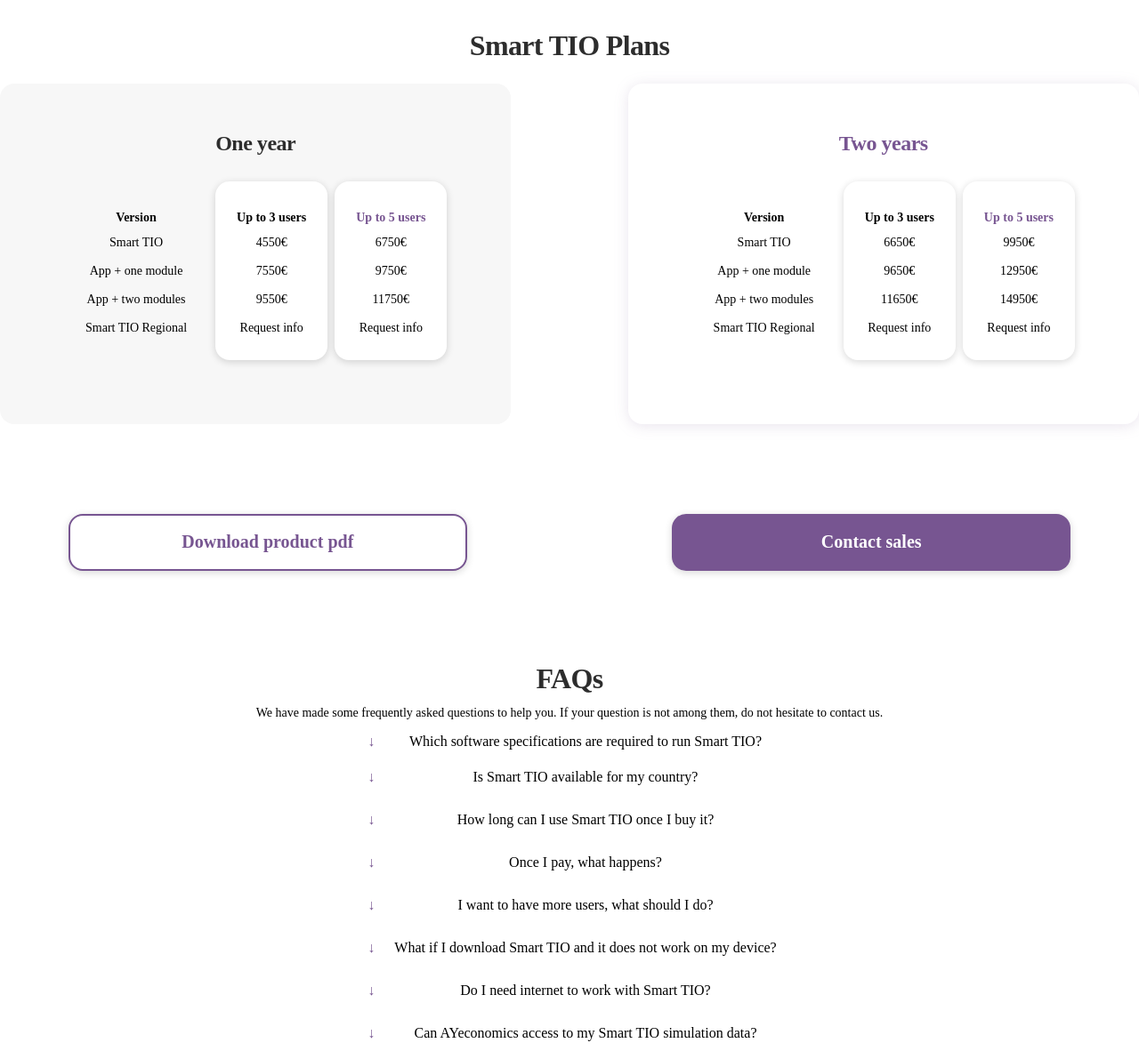
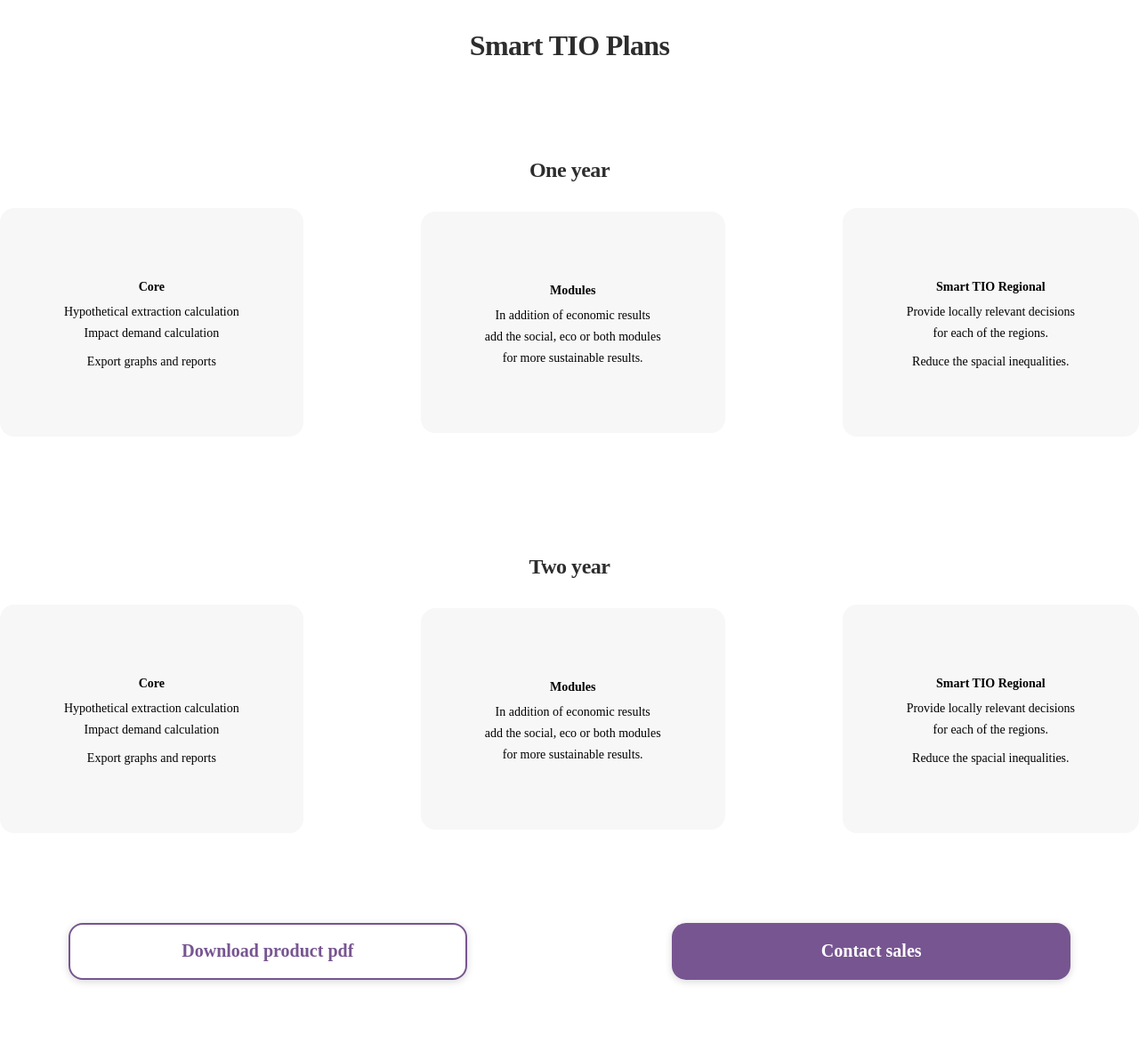
Before and after one commit to ypbxa/Smart-TIO-web, a PHP site: page /Prices.html in a window 1280 px wide. Shown: the part 96-1287 px from the top of the page at 89% size. Run offline with PHP 8.4, Linux system fonts and the light colour scheme; some libraries are stand-ins or nearby versions; some web fonts are replaced.

Commit message:
7/6
header index
Prices changes

```diff
--- a/Prices.html
+++ b/Prices.html
@@ -1,12 +1,16 @@
 <!DOCTYPE html>
 <html lang="en">
 <!-- Google Tag Manager -->
-<script>(function(w,d,s,l,i){w[l]=w[l]||[];w[l].push({'gtm.start':
-  new Date().getTime(),event:'gtm.js'});var f=d.getElementsByTagName(s)[0],
-  j=d.createElement(s),dl=l!='dataLayer'?'&l='+l:'';j.async=true;j.src=
-  'https://www.googletagmanager.com/gtm.js?id='+i+dl;f.parentNode.insertBefore(j,f);
-  })(window,document,'script','dataLayer','GTM-5MWRJTP');</script>
+<script>(function (w, d, s, l, i) {
+    w[l] = w[l] || []; w[l].push({
+      'gtm.start':
+        new Date().getTime(), event: 'gtm.js'
+    }); var f = d.getElementsByTagName(s)[0],
+      j = d.createElement(s), dl = l != 'dataLayer' ? '&l=' + l : ''; j.async = true; j.src =
+        'https://www.googletagmanager.com/gtm.js?id=' + i + dl; f.parentNode.insertBefore(j, f);
+  })(window, document, 'script', 'dataLayer', 'GTM-5MWRJTP');</script>
 <!-- End Google Tag Manager -->
+
 <head>
   <meta charset="UTF-8">
   <meta name="viewport" content="width=device-width, initial-scale=1.0">
@@ -24,15 +28,15 @@
 
 <body>
   <!-- Google Tag Manager (noscript) -->
-<noscript><iframe src="https://www.googletagmanager.com/ns.html?id=GTM-5MWRJTP"
-  height="0" width="0" style="display:none;visibility:hidden"></iframe></noscript>
+  <noscript><iframe src="https://www.googletagmanager.com/ns.html?id=GTM-5MWRJTP" height="0" width="0"
+      style="display:none;visibility:hidden"></iframe></noscript>
   <!-- End Google Tag Manager (noscript) -->
   <header id="desktopnav">
     <nav>
       <a class="noline" href="index.html"> <img id="logo" src="images/Logo.png" alt="logo"> </a>
       <div class="menu">
         <a id="productnav" href="Product.html">Product</a>
-        <a id="trainingnav"  href="Trainings.html">Trainings</a>
+        <a id="trainingnav" href="Trainings.html">Trainings</a>
         <a class="wearehere" href="Prices.html">Prices</a>
         <a id="aboutusnav" href="aboutus.html">About us</a>
         <a id="contactnav" href="Contact.html">Contact</a>
@@ -77,139 +81,77 @@
 
     <section class="pricessection" id="pricesdesktop">
       <h4 class="alignedcenter">Smart TIO Plans</h4>
+
+
+      <h4 class="pricecardtitleone">One year</h4>
       <div class="pricecards">
+
         <div class="pricecard" id="oneyear">
-          <h4 class="pricecardtitleone">One year</h4>
-          <div class="usersoptions">
           <div class="appoptions">
-              <p class="black"> Version</p>
-              <p> Smart TIO</p>
-              <p> App + one module</p>
-              <p> App + two modules</p>
-              <p> Smart TIO Regional</p>
+            <p class="black"> Core</p>
+            <p> Hypothetical extraction calculation <br>Impact demand calculation</p>
+            <p>Export graphs and reports</p>
           </div>
-            <div class="usersallowed">
-              <div class="oneuseroption">
-              <p class="black"> Up to 3 users</p>
-              <p>4550€</p>
-              <p>7550€</p>
-              <p>9550€</p>
-              <p>Request info</p>
         </div>
-            <div class="oneuseroption">
-              <p  class="purple"> Up to 5 users</p>
-              <p>6750€</p>
-              <p>9750€</p>
-              <p>11750€</p>
-              <p>Request info</p>
+
+
+      <div class="pricecard" id="oneyear">
+        <div class="appoptions">
+          <p class="black"> Modules</p>
+          <p> In addition of economic results <br>add the social, eco or both modules <br>for more sustainable results. </p>
+        </div>
+      </div>
+
+
+      <div class="pricecard" id="oneyear">
+        <div class="appoptions">
+          <p class="black"> Smart TIO Regional</p>
+          <p>Provide locally relevant decisions<br> for each of the regions. </p>
+          <p>Reduce the spacial inequalities.</p>
         </div>
       </div>
       </div>
-
-        </div>
-        <div class="pricecard" id="twoyears">
-          <h4 class="pricecardtitletwo">Two years</h4>
-          <div class="usersoptions">
-            <div class="appoptions">
-              <p class="black"> Version</p>
-              <p> Smart TIO</p>
-              <p> App + one module</p>
-              <p> App + two modules</p>
-              <p> Smart TIO Regional</p>
-            </div>
-            <div class="oneuseroption">
-              <p class="black"> Up to 3 users</p>
-              <p>6650€</p>
-              <p>9650€</p>
-              <p>11650€</p>
-              <p>Request info</p>
-            </div>
-            <div class="oneuseroption">
-              <p  class="purple"> Up to 5 users</p>
-              <p>9950€</p>
-              <p>12950€</p>
-              <p>14950€</p>
-              <p>Request info</p>
-            </div>
-          </div>
-        </div>
-      </div>
-      <div class="pricesbuttons">
-<button class="secondarynomargin" >Download product pdf</button>
-<button onclick="location.href='Contactsales.html#formsection'">Contact sales</button>
-      </div>
-    </section>
 
 
 
 
 
-    <section class="pricessection" id="pricesresponsive">
+      <h4 class="pricecardtitleone">Two year</h4>
+      <div class="pricecards">
 
-      <h4 class="alignedcenter">Smart TIO Plans</h4>
+        <div class="pricecard" id="oneyear">
+          <div class="appoptions">
+            <p class="black"> Core</p>
+            <p> Hypothetical extraction calculation <br>Impact demand calculation</p>
+            <p>Export graphs and reports</p>
+          </div>
+        </div>
 
 
-      <div class="pricecards">
       <div class="pricecard" id="oneyear">
-          <h4 class="pricecardtitleone">One year</h4>
-          <div class="usersoptions">
         <div class="appoptions">
-              <p class="black"> Version</p>
-              <p> Smart TIO</p>
-              <p> App + one module</p>
-              <p> App + two modules</p>
-              <p> Smart TIO Regional</p>
+          <p class="black"> Modules</p>
+          <p> In addition of economic results <br>add the social, eco or both modules <br>for more sustainable results. </p>
         </div>
-            <div class="usersallowed">
-              <div class="oneuseroption">
-              <p class="black"> Up to 3 users</p>
-              <p>4550€</p>
-              <p>7550€</p>
-              <p>9550€</p>
-              <p>Request info</p>
       </div>
-            <div class="oneuseroption">
-              <p  class="purple"> Up to 5 users</p>
-              <p>6750€</p>
-              <p>9750€</p>
-              <p>11750€</p>
-              <p>Request info</p>
-            </div>
+
+
+      <div class="pricecard" id="oneyear">
+        <div class="appoptions">
+          <p class="black"> Smart TIO Regional</p>
+          <p>Provide locally relevant decisions<br> for each of the regions. </p>
+          <p>Reduce the spacial inequalities.</p>
         </div>
       </div>
       </div>
 
 
-        <div class="pricecard" id="twoyears">
-          <h4 class="pricecardtitletwo">Two years</h4>
-          <div class="usersoptions">
-            <div class="appoptions">
-              <p class="black"> Version</p>
-              <p> Smart TIO</p>
-              <p> App + one module</p>
-              <p> App + two modules</p>
-              <p> Smart TIO Regional</p>
-            </div>
-            <div class="oneuseroption">
-              <p class="black"> Up to 3 users</p>
-              <p>6650€</p>
-              <p>9650€</p>
-              <p>11650€</p>
-              <p>Request info</p>
-            </div>
-            <div class="oneuseroption">
-              <p  class="purple"> Up to 5 users</p>
-              <p>9950€</p>
-              <p>12950€</p>
-              <p>14950€</p>
-              <p>Request info</p>
-            </div>
-          </div>
-        </div>
-      </div>
+
+
+
 
       <div class="pricesbuttons">
-<button class="secondarynomargin" href="pdfs/ST_Fact_sheet_EN.pdf" download target="_blank" >Download product pdf</button>
+        <button class="secondarynomargin">Download product pdf</button>
         <button onclick="location.href='Contactsales.html#formsection'">Contact sales</button>
       </div>
     </section>
@@ -220,17 +162,9 @@
 
 
 
-
-
-
-
-
-
-
-
     <section class="alignedcenter" id="faqseparator">
 
-      <div class="alignedcenter" >
+      <div class="alignedcenter">
         <h4>FAQs</h4>
         <p>We have made some frequently asked questions to help you. If your question is not among them, do not hesitate
           to contact us.</p>
@@ -244,8 +178,11 @@
               Which software specifications are required to run Smart TIO?
             </summary>
             <div>
-              Smart TIO runs with no issues on Windows 10 and above. We can not guarantee that Smart TIO runs in lower versions of Windows.
-              If you have any doubts after downloading our demo, please contact us <a class="linkintext" href="https://ayeconomics.com/wp-content/uploads/2022/05/SMART-TIOinstaller.zip"> here</a>. and we will try to solve it.
+              Smart TIO runs with no issues on Windows 10 and above. We can not guarantee that Smart TIO runs in lower
+              versions of Windows.
+              If you have any doubts after downloading our demo, please contact us <a class="linkintext"
+                href="https://ayeconomics.com/wp-content/uploads/2022/05/SMART-TIOinstaller.zip"> here</a>. and we will
+              try to solve it.
               Mac version will be coming out very soon.
             </div>
           </details>
@@ -258,8 +195,10 @@
           <div>
             We have created a list of countries for which Smart TIO is currently available which you can find<a
               class="linkintext"> here</a> as well as with details about the data we are using for each module. <br>
-            If you do not find your country, contact us and we will check data availability for your country. After that,
-            we will inform you about the potential required adjustments and the price of building Smart TIO for your country.
+            If you do not find your country, contact us and we will check data availability for your country. After
+            that,
+            we will inform you about the potential required adjustments and the price of building Smart TIO for your
+            country.
             We continue working to expand and include more countries every day.
           </div>
         </details>
@@ -300,7 +239,10 @@
             What if I download Smart TIO and it does not work on my device?
           </summary>
           <div>
-            First of all try to download our demo <a href="https://ayeconomics.com/wp-content/uploads/2022/05/SMART-TIOinstaller.zip">here</a> in order not to have issues in the future. <!-- I think there is mistake in the hyperlink and it has to highlighted in purple-->
+            First of all try to download our demo <a
+              href="https://ayeconomics.com/wp-content/uploads/2022/05/SMART-TIOinstaller.zip">here</a> in order not to
+            have issues in the future.
+            <!-- I think there is mistake in the hyperlink and it has to highlighted in purple-->
             If you have already paid, please <a class="linkintext" href="Contactsales.html">contact our sales
               team </a>
 
@@ -342,7 +284,8 @@
           </summary>
           <div>
             We will try to upgrade Smart TIO yearly including new functionalities, calculations and improvements.
-            We will send you the information explaining the advantages of the new Smart TIO and the price plan for upgrades.
+            We will send you the information explaining the advantages of the new Smart TIO and the price plan for
+            upgrades.
           </div>
         </details>
 
@@ -357,10 +300,13 @@
   </main>
   <footer>
     <div class="rrssgroup">
-      <a href="https://instagram.com/smart_tio_ayeconomics?igshid=YmMyMTA2M2Y="> <img id="ig" src="images/ig.svg" alt="intagram"></a>
-      <a href="https://twitter.com/SmartTIO_AY" ><img id="twitter" src="images/twitter.svg" alt="twitter" ></a>
-      <a href="https://www.linkedin.com/showcase/smart-tio/" > <img id="linkedin" src="images/linkedin.svg" alt="linkedin" > </a>
-      <a href="https://www.facebook.com/Smart-TIO-105205065516002/" ><img id="facebook" src="images/facebook.svg" alt="facebook" ></a>
+      <a href="https://instagram.com/smart_tio_ayeconomics?igshid=YmMyMTA2M2Y="> <img id="ig" src="images/ig.svg"
+          alt="intagram"></a>
+      <a href="https://twitter.com/SmartTIO_AY"><img id="twitter" src="images/twitter.svg" alt="twitter"></a>
+      <a href="https://www.linkedin.com/showcase/smart-tio/"> <img id="linkedin" src="images/linkedin.svg"
+          alt="linkedin"> </a>
+      <a href="https://www.facebook.com/Smart-TIO-105205065516002/"><img id="facebook" src="images/facebook.svg"
+          alt="facebook"></a>
     </div>
     <div id="footertext">
       <p id="rightsreservedtext">© 2017 AYeconomics Research Centre. All rights reserved</p>
--- a/style/style.css
+++ b/style/style.css
@@ -1351,6 +1379,9 @@ align-items: center;
   display: flex;
   align-items: center;
   letter-spacing: -0.02em;
+  text-align: center;
+  justify-content: center;
+  margin-top: 8%;
 }
 .pricecardtitletwo{
   font-family: 'SF-Pro';
```
Also changed, not shown: other parts of style/style.css (+31 -3 lines), index.html (+16 -4 lines), images/header_img.png, images/header_img_2.png (added). Lines whose indentation alone changed are shown as unchanged.
